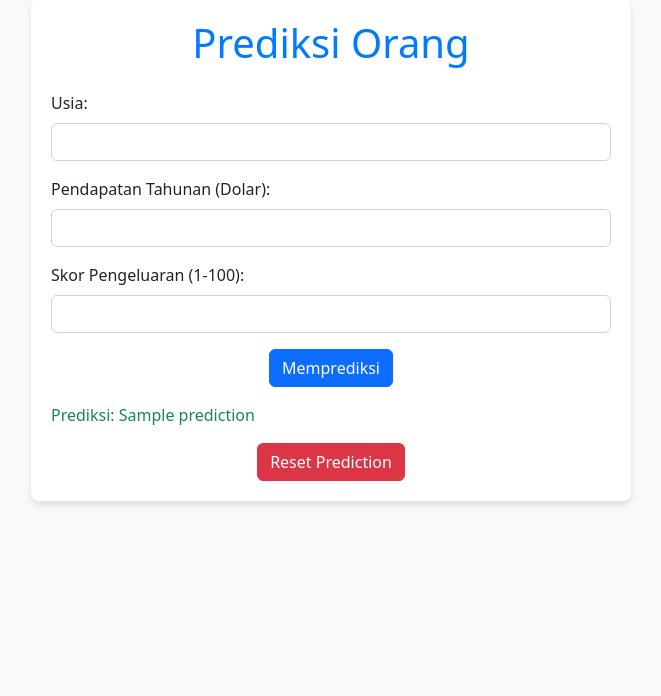
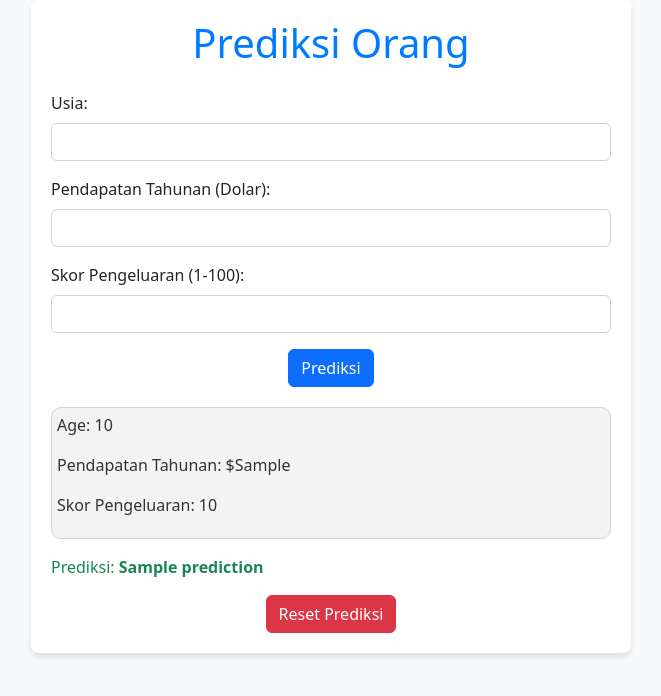
Before and after one commit to Flwstrm40/ML-Project-Gaming, a Flask app: template templates/index.html in a window 1280 px wide. Shown: the part 51-747 px from the top of the page, without its empty margins (309-970 px from the left). Run offline with Flask 3, Linux system fonts and the light colour scheme; the template is opened without the code that fills it: most values are stand-ins (such as "Sample title", 1, 10 or a date in 2020); parts of the project's set-up code (start-up, migrations or seed data) failed here and were passed over.

Commit message:
nganu lek

```diff
--- a/app.py
+++ b/app.py
@@ -34,7 +34,7 @@ def predict():
         elif prediction == 4:
             prediction_text = 'Kamu seorang mahasiswa'
 
-        return render_template('index.html', prediction=prediction_text)
+        return render_template('index.html', age=age, annual_income=annual_income, spending_score=spending_score, prediction=prediction_text)
 
 if __name__ == '__main__':
     app.run(debug=True)
--- a/templates/index.html
+++ b/templates/index.html
@@ -32,6 +32,16 @@
         p {
             color: #28a745;
         }
+        .result-section {
+            border: 1px solid #ced4da;
+            padding: 5px;
+            margin-top: 20px;
+            background-color: rgb(243, 243, 243);
+            border-radius: 10px;
+        }
+        .result-text {
+            color: #333; /* Set your desired text color */
+        }
     </style>
 </head>
 <body>
@@ -53,15 +63,20 @@
             </div>
 
             <div class="text-center">
-                <button type="submit" class="btn btn-primary">Memprediksi</button>
+                <button type="submit" class="btn btn-primary">Prediksi</button>
             </div>
         </form>
 
         {% if prediction %}
-        <p class="mt-3 text-success">Prediksi: {{ prediction }}</p>
+        <div class="result-section">
+            <p class="result-text">Age: {{ age }}</p>
+            <p class="result-text">Pendapatan Tahunan: ${{ annual_income }}</p>
+            <p class="result-text">Skor Pengeluaran: {{ spending_score }}</p>
+        </div>
+        <p class="mt-3 text-success">Prediksi: <strong>{{ prediction }}</strong></p>
         <form action="/">
             <div class="text-center">
-                <button type="submit" class="btn btn-danger">Reset Prediction</button>
+                <button type="submit" class="btn btn-danger">Reset Prediksi</button>
             </div>
         </form>
         {% endif %}
```
